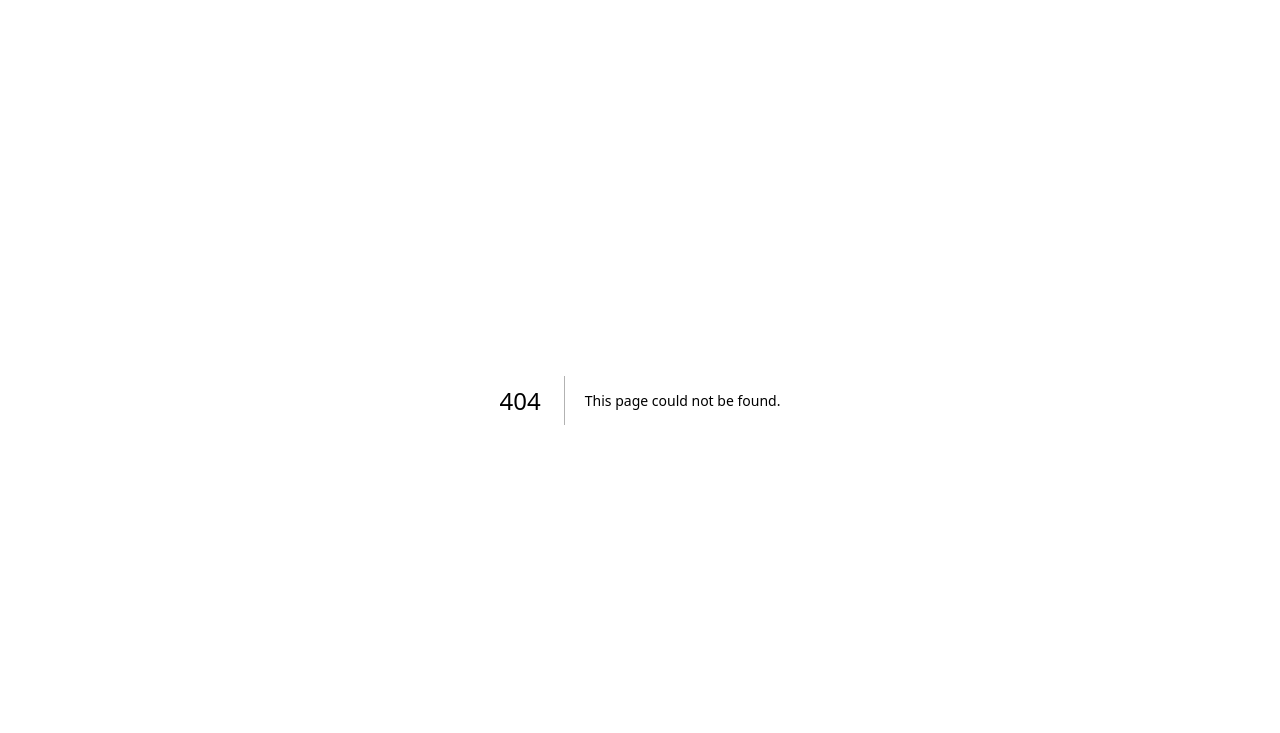
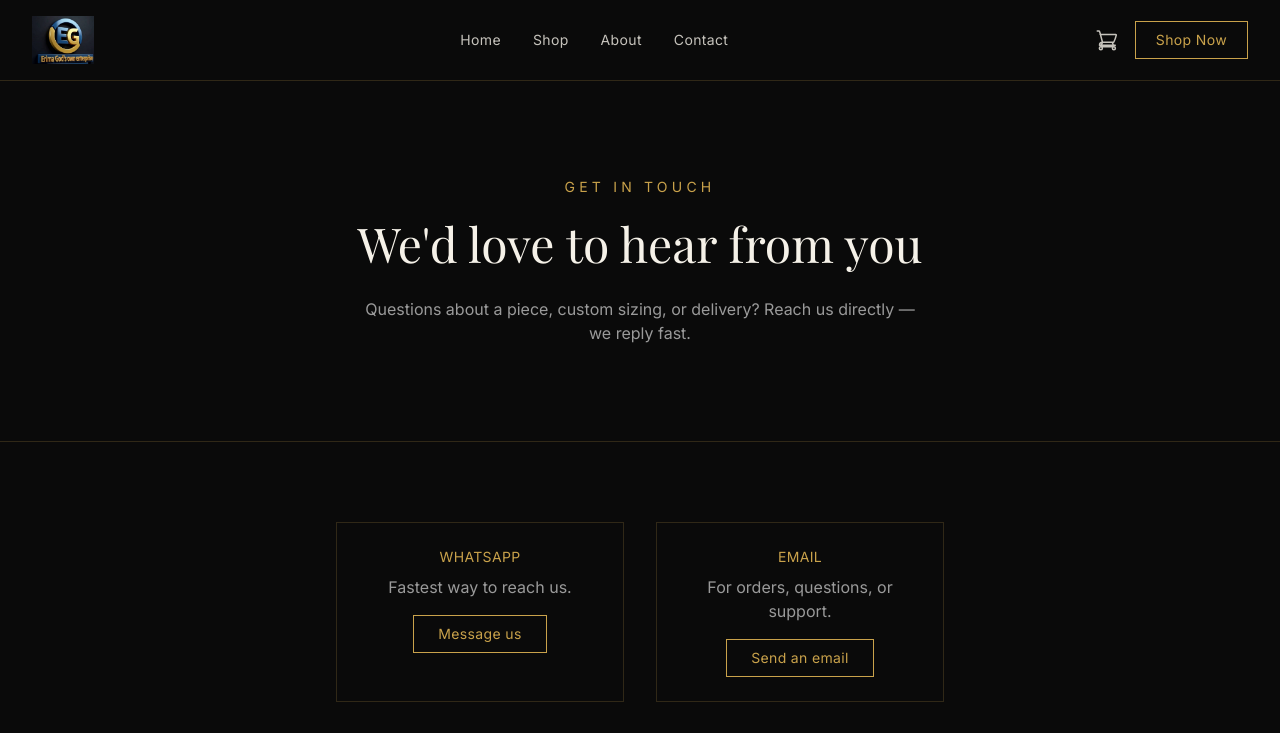
Before and after one commit to erimabadoo2020-wq/erima-gods-own-enterprise, a Next.js app in the folder chair-store/: page /contact in a window 1280 px wide. Before the commit this address had no page. Shown: the top 733 px of the page. Built offline with nearby package versions, Linux system fonts and the light colour scheme; a web font is replaced by a local one.

Commit message:
Create page.tsx

```diff
--- /dev/null
+++ b/chair-store/app/contact/page.tsx
@@ -0,0 +1,54 @@
+import Header from '@/app/components/Header'
+import Footer from '@/app/components/Footer'
+
+export default function ContactPage() {
+  return (
+    <div className="min-h-screen bg-[#0a0a0a] text-[#f5f1e8]">
+      <Header />
+
+      <section className="flex flex-col items-center text-center px-8 py-24 border-b border-[#c9a24b]/20">
+        <p className="text-[#c9a24b] text-sm tracking-[0.3em] mb-4">GET IN TOUCH</p>
+        <h1 className="font-display text-4xl md:text-5xl leading-tight max-w-2xl mb-6">
+          We'd love to hear from you
+        </h1>
+        <p className="text-[#9a9a9a] max-w-xl">
+          Questions about a piece, custom sizing, or delivery? Reach us directly — we reply fast.
+        </p>
+      </section>
+
+      <section className="px-8 py-20 max-w-2xl mx-auto grid grid-cols-1 sm:grid-cols-2 gap-8">
+        <div className="border border-[#c9a24b]/20 p-6 text-center">
+          <p className="text-[#c9a24b] text-sm tracking-wide mb-2">WHATSAPP</p>
+          <p className="text-[#9a9a9a] mb-4">Fastest way to reach us.</p>
+          <a
+            href="https://wa.me/2348080112161"
+            target="_blank"
+            rel="noopener noreferrer"
+            className="inline-block border border-[#c9a24b] text-[#c9a24b] px-6 py-2 text-sm tracking-wide hover:bg-[#c9a24b] hover:text-black transition-colors"
+          >
+            Message us
+          </a>
+        </div>
+
+        <div className="border border-[#c9a24b]/20 p-6 text-center">
+          <p className="text-[#c9a24b] text-sm tracking-wide mb-2">EMAIL</p>
+          <p className="text-[#9a9a9a] mb-4">For orders, questions, or support.</p>
+          <a
+            href="mailto:Erimabadoo2020@gmail.com"
+            className="inline-block border border-[#c9a24b] text-[#c9a24b] px-6 py-2 text-sm tracking-wide hover:bg-[#c9a24b] hover:text-black transition-colors"
+          >
+            Send an email
+          </a>
+        </div>
+
+        <div className="border border-[#c9a24b]/20 p-6 text-center sm:col-span-2">
+          <p className="text-[#c9a24b] text-sm tracking-wide mb-2">PHONE</p>
+          <p className="text-[#9a9a9a] mb-4">08080112161</p>
+          <p className="text-[#9a9a9a] text-sm">We deliver nationwide, interstate.</p>
+        </div>
+      </section>
+
+      <Footer />
+    </div>
+  );
+}
```
